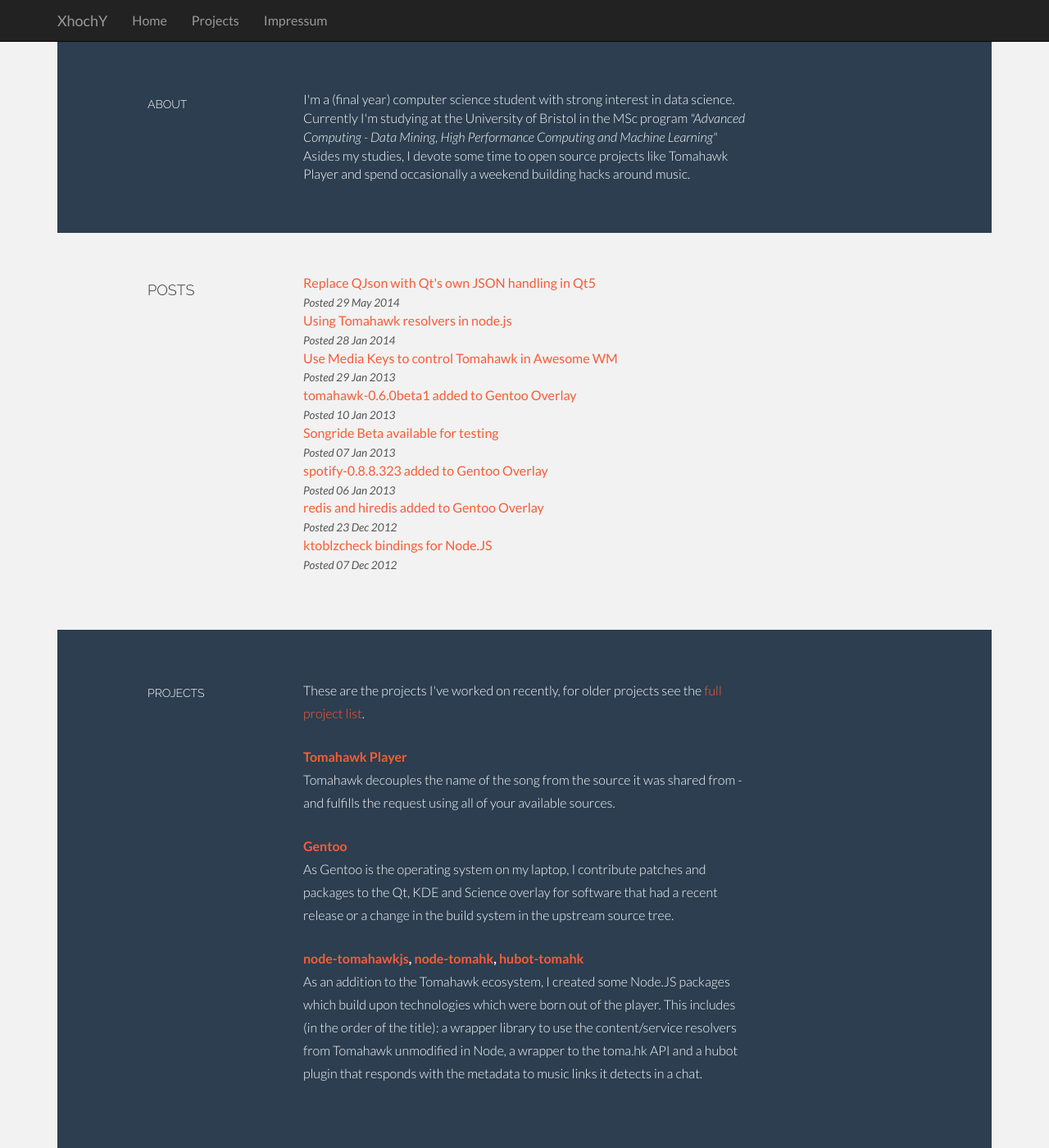
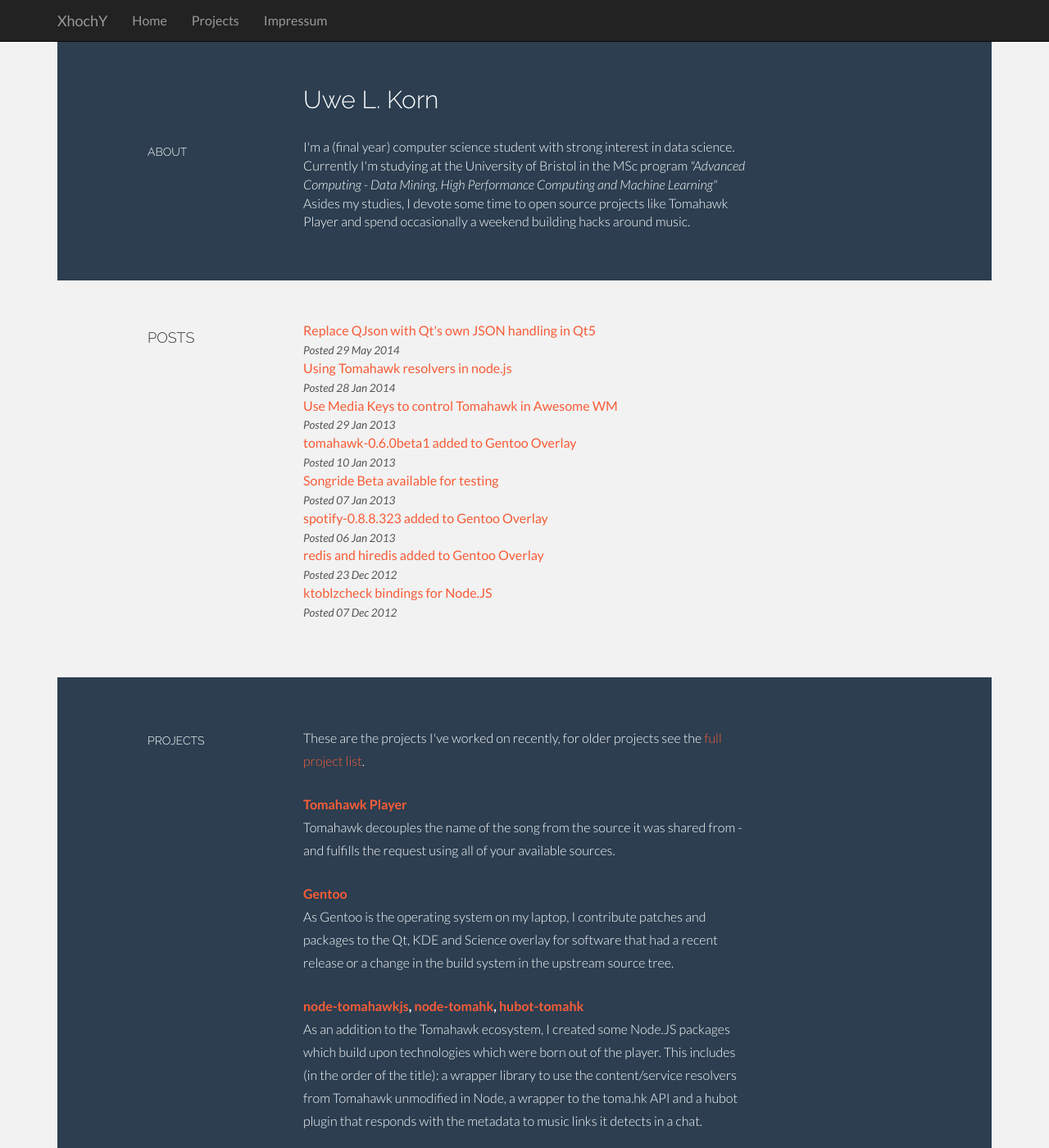
Before and after one commit to xhochy/xhochy.github.com, a Jekyll site: the page built from index.html, in a window 1280 px wide and 1400 px high. Shown: the whole window at 82% size. Built offline with Jekyll 4.4.1, drawn with Linux system fonts in a browser that asks for light colours.

Commit message:
Add my name on the frontpage

```diff
--- a/assets/css/main.css
+++ b/assets/css/main.css
@@ -186,13 +186,13 @@
 
 #intro {
 	background: #2c3e50;
-	padding-top: 60px;
+	padding-top: 35px;
 	padding-bottom: 60px;
     font-weight: 300;
 	color: white;
 }
 
-#intro h5, p {
+#intro h2, h5, p {
 	color: white;
 }
 
@@ -203,6 +203,9 @@
 	vertical-align: middle;
 }
 
+#intro #name {
+	padding-bottom: 20px;
+}
 
 .bluewrap {
     font-weight: 300;
--- a/index.html
+++ b/index.html
@@ -5,6 +5,12 @@
 
 <div id="intro">
     <div class="container">
+        <div class="row" id="name">
+            <!-- TODO maybe add an image to the left of the name -->
+            <div class="col-lg-offset-3 col-lg-6">
+                <h2>Uwe L. Korn</h2>
+            </div>
+        </div>
         <div class="row">
             <div class="col-lg-2 col-lg-offset-1">
                 <h5>ABOUT</h5>
```
